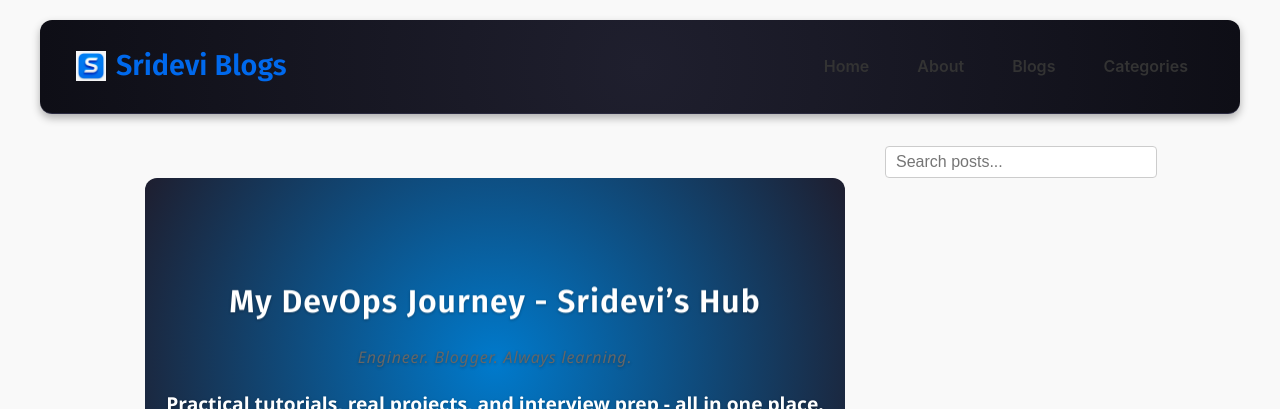
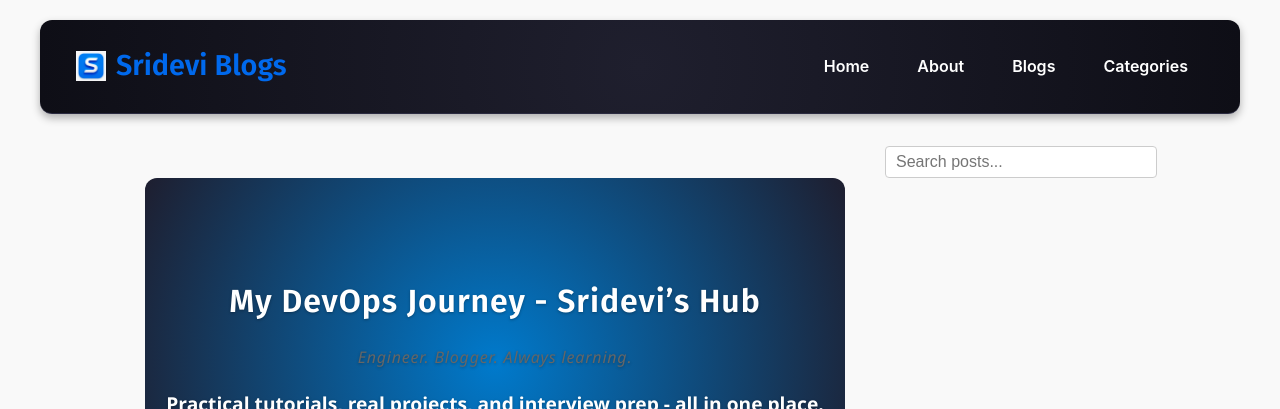
Before and after one commit to srideviblogs/srideviblogs.github.io, a Jekyll site: the page built from index.md, in a window 1280 px wide. Shown: the top 409 px of the page. Built offline with Jekyll 4.4.1, drawn with Linux system fonts in a browser that asks for light colours.

Commit message:
Update custom.css

```diff
--- a/assets/css/custom.css
+++ b/assets/css/custom.css
@@ -78,6 +78,7 @@ header.site-header {
   font-weight: 700;
   font-size: 2rem;
   margin: 0;
+  color: white;
 }
 
 .site-nav {
@@ -87,11 +88,12 @@ header.site-header {
   justify-content: flex-end;
   font-weight: 600;
   z-index: 1000;
+  color: white;
 }
 
 .site-nav a {
   font-size: 1rem;
-  color: #333;
+  color: white;;
   padding: 0.5rem 1rem;
 }
 
```
